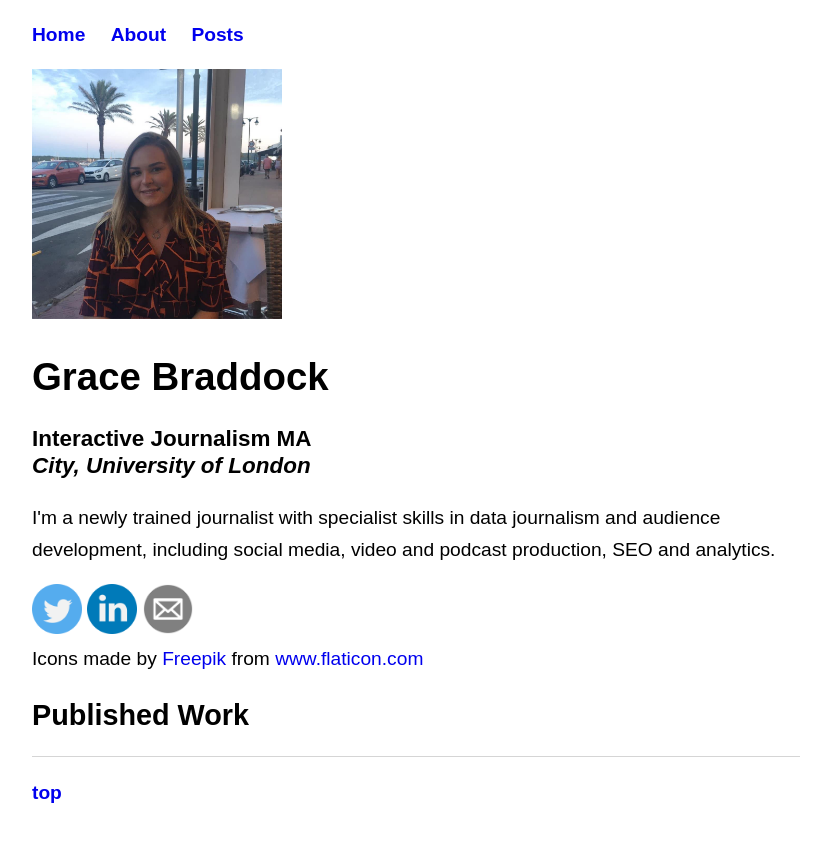
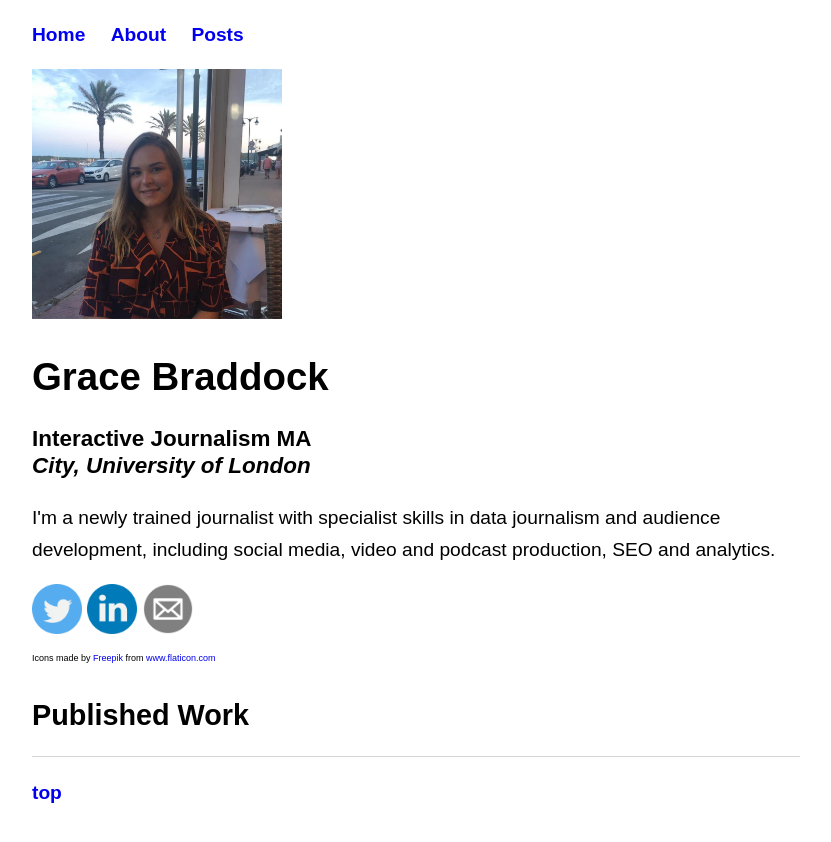
Before and after one commit to gracebraddock/gracebraddock.github.io, a Jekyll site: the page built from index.html, in a window 1280 px wide. Shown: the top 842 px of the page, without its empty margins (224-1055 px from the left). Built offline with Jekyll 4.4.1, drawn with Linux system fonts in a browser that asks for light colours.

Commit message:
Update main.css

```diff
--- a/css/main.css
+++ b/css/main.css
@@ -32,3 +32,7 @@ a:visited {
     color: blue;
     text-decoration: none;
   }
+
+#size {
+    font-size: xx-small;
+}
```
